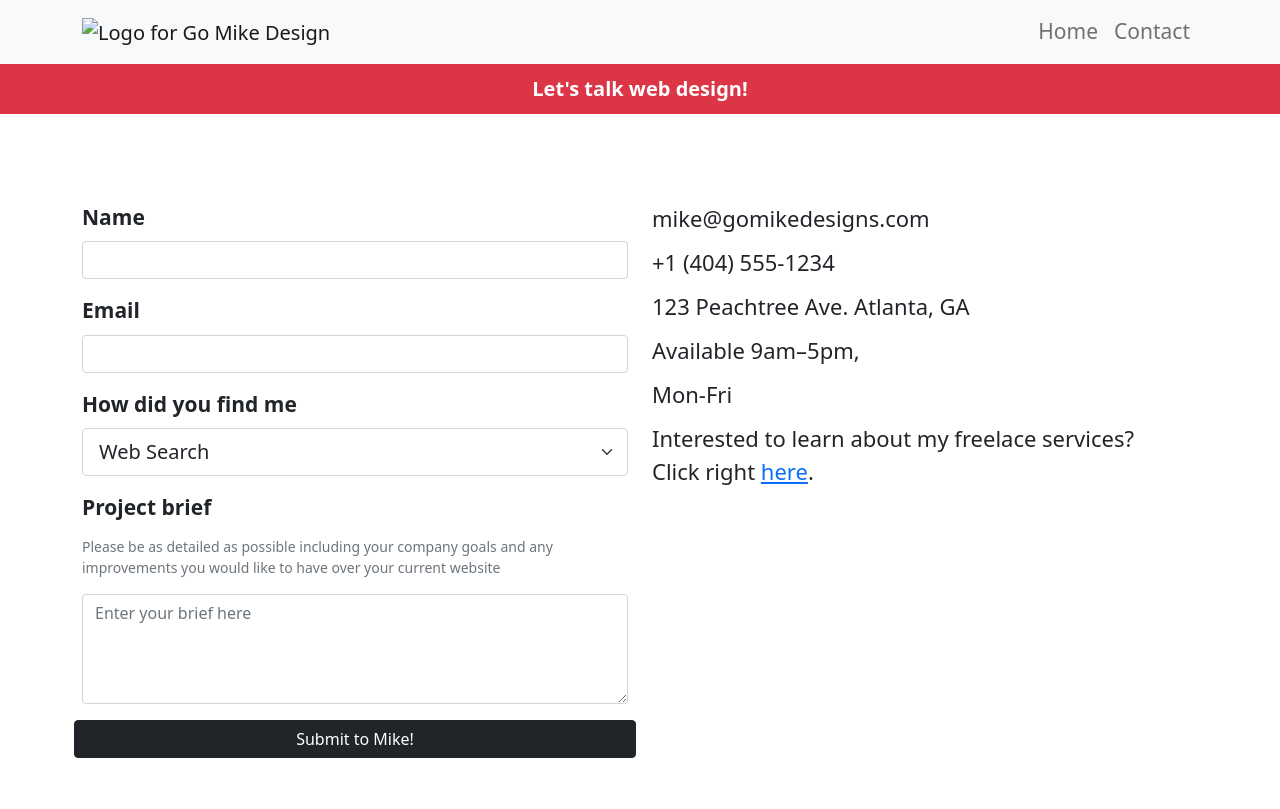
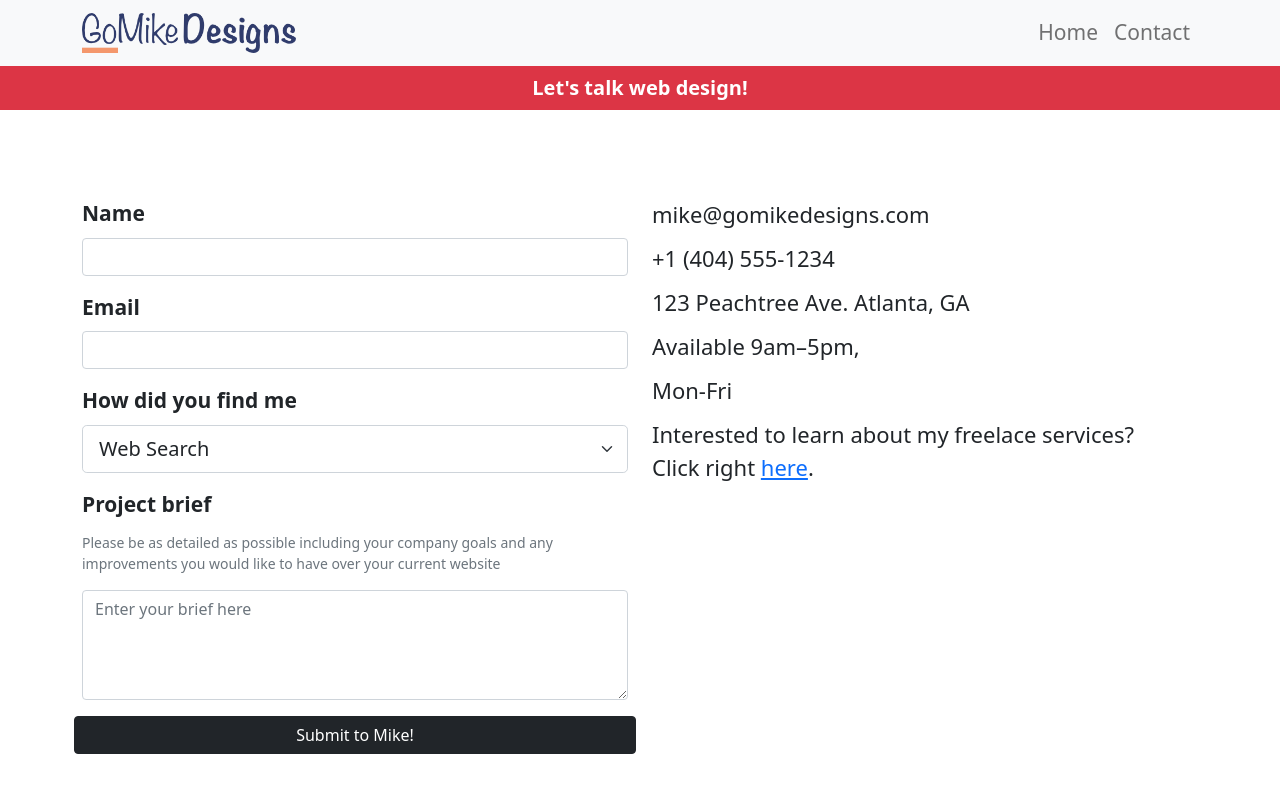
Before and after one commit to QuentinGibson/p4-openclassroom, a website: page contact.html in a window 1280 px wide. Shown: the top 809 px of the page. Drawn offline with nearby package versions, Linux system fonts and the light colour scheme; a web font is replaced by a local one.

Commit message:
fix: contact page passes html checks

```diff
--- a/contact.html
+++ b/contact.html
@@ -20,7 +20,7 @@
   <header class="">
     <nav class="navbar navbar-expand-lg navbar-light bg-light">
       <div class="container">
-        <a href="/index.html" class="navbar-brand"><img height="40" src="./img/atlanta web design logo.png"
+        <a href="/index.html" class="navbar-brand"><img height="40" src="./img/atlanta_web_design_logo.png"
             alt="Logo for Go Mike Design"></a>
         <button class="navbar-toggler" type="button" data-bs-toggle="collapse" data-bs-target="#navbarNav"
           aria-controls="navbarNav" aria-expanded="false" aria-label="Toggle navigation">
@@ -42,7 +42,7 @@
           <div class="row">
             <div class="col">
               <div class="d-flex align-content-center justify-content-center">
-                <p class="text-white text-center small-heading">Let's talk web design!</p>
+                <h2 class="text-white text-center small-heading">Let's talk web design!</h2>
               </div>
             </div>
           </div>
@@ -60,7 +60,7 @@
       </div>
     </section>
 
-    <section class="mb-5">
+    <div class="mb-5">
       <div class="container bloc-lg">
         <div class="row">
           <div class="col-sm-6">
@@ -123,7 +123,7 @@
           </div>
         </div>
       </div>
-    </section>
+    </div>
   </main>
   <footer class="bg-dark py-5">
     <div class="container">
@@ -144,7 +144,7 @@
         </div>
         <div class="col">
           <div class="text-center"><a href="index.html" class="social-link"><svg xmlns="http://www.w3.org/2000/svg"
-                width="16" height="16" fill="currentColor" class="bi bi-facebook text-white viewBox=" 0 0 16 16">
+                width="16" height="16" fill="currentColor" class="bi bi-facebook text-white" viewBox=" 0 0 16 16">
                 <path
                   d="M16 8.049c0-4.446-3.582-8.05-8-8.05C3.58 0-.002 3.603-.002 8.05c0 4.017 2.926 7.347 6.75 7.951v-5.625h-2.03V8.05H6.75V6.275c0-2.017 1.195-3.131 3.022-3.131.876 0 1.791.157 1.791.157v1.98h-1.009c-.993 0-1.303.621-1.303 1.258v1.51h2.218l-.354 2.326H9.25V16c3.824-.604 6.75-3.934 6.75-7.951z" />
               </svg></a>
```
